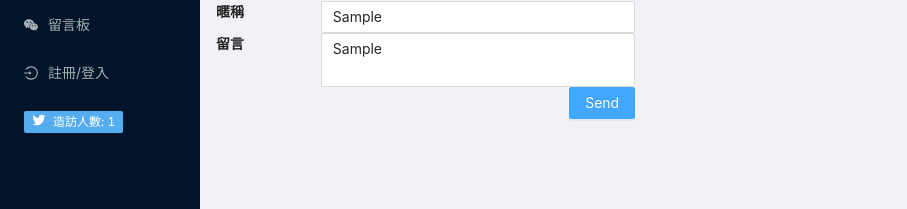
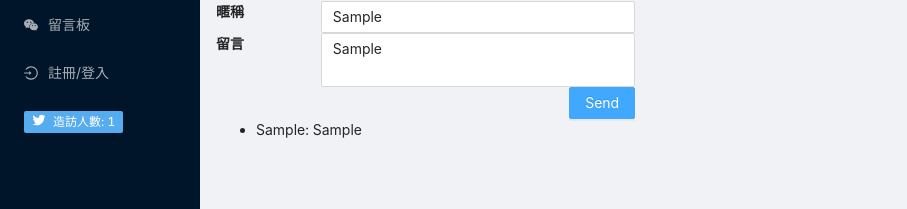
Before and after one commit to weberlu88/2022-Spring-NTU-ADNS-Project, a React (Vite) app in the folder frontend/: page /forum in a window 1280 px wide. Both pictures are taken after typing "Sample", "Sample" into the empty fields and a click on the button "Send". Shown: the part 113-322 px from the top of the page, without its empty margins (0-907 px from the left). Built offline with nearby package versions, Linux system fonts and the light colour scheme.

Commit message:
<feat> 留言板完成 (留言List會被清空的bug)

```diff
--- a/frontend/src/components/Forum.jsx
+++ b/frontend/src/components/Forum.jsx
@@ -1,4 +1,5 @@
 import { useState } from 'react';
+import ReactDOM from 'react-dom'
 import { Row, Col, Input, Button } from 'antd';
 const { TextArea } = Input;
 
@@ -12,12 +13,37 @@ export default function Formun() {
   //   this.setState({ value });
   // };
 
+  // https://zh-hant.reactjs.org/docs/forms.html
+  // https://zh-hant.reactjs.org/docs/handling-events.html
+
   const [inputUsername, setInputUsername] = useState("");
   const [inputComment, setInputComment] = useState("");
+  const commentLists = []
 
-  const onSubmit = ({ target: { value } }) => {
-    this.setState({ value });
-  };
+  function handleSubmit(e) {
+    // 取值
+    const username = document.getElementById('username').value;
+    const comment = document.getElementById('comment').textContent
+    console.log('u: ', username)
+    console.log('c: ', comment)
+    setInputUsername(username)
+    setInputComment(comment)
+    console.log('u: ', inputUsername)
+    console.log('c: ', inputComment)
+    // 新增留言到陣列中
+    commentLists.push(username + ": " + comment)
+    console.log('all: ', commentLists)
+    // 重新渲染留言 Element
+    let lists = commentLists.map(function (item, idx) {
+      return <li key={idx}>{item}</li>
+    });
+    ReactDOM.render(
+      <ul>
+        {lists}
+      </ul>,
+      document.getElementById('comment_list')
+    );
+  }
 
   return (
 
@@ -27,14 +53,15 @@ export default function Formun() {
       <div style={{ width: '40%' }}>
         <Row>
           <Col span={6} style={{ fontWeight: 'bold' }}>暱稱</Col>
-          <Col span={18}><Input placeholder="匿名使用者" /></Col>
+          <Col span={18}><Input id="username" placeholder="匿名使用者" /></Col>
         </Row>
         <Row>
           <Col span={6} style={{ fontWeight: 'bold' }}>留言</Col>
           <Col span={18}>
             <TextArea
+              id="comment"
               // value={value}
-              // onChange={this.onChange}
+              // onChange={setInputComment}
               placeholder="Leave some messages"
               autoSize={{ minRows: 2, maxRows: 3 }}
             />
@@ -42,12 +69,12 @@ export default function Formun() {
         </Row>
         <Row gutter={[16, 24]}>
           <Col span={3} offset={21}>
-            <Button id="btn_comment" type="primary" style={{ float: 'right' }}>Send</Button>
+            <Button id="btn_comment" type="primary" style={{ float: 'right' }} onClick={handleSubmit}>Send</Button>
           </Col>
         </Row>
 
         {/* 留言顯示區 */}
-        <div>
+        <div id="comment_list">
 
         </div>
       </div>
```
